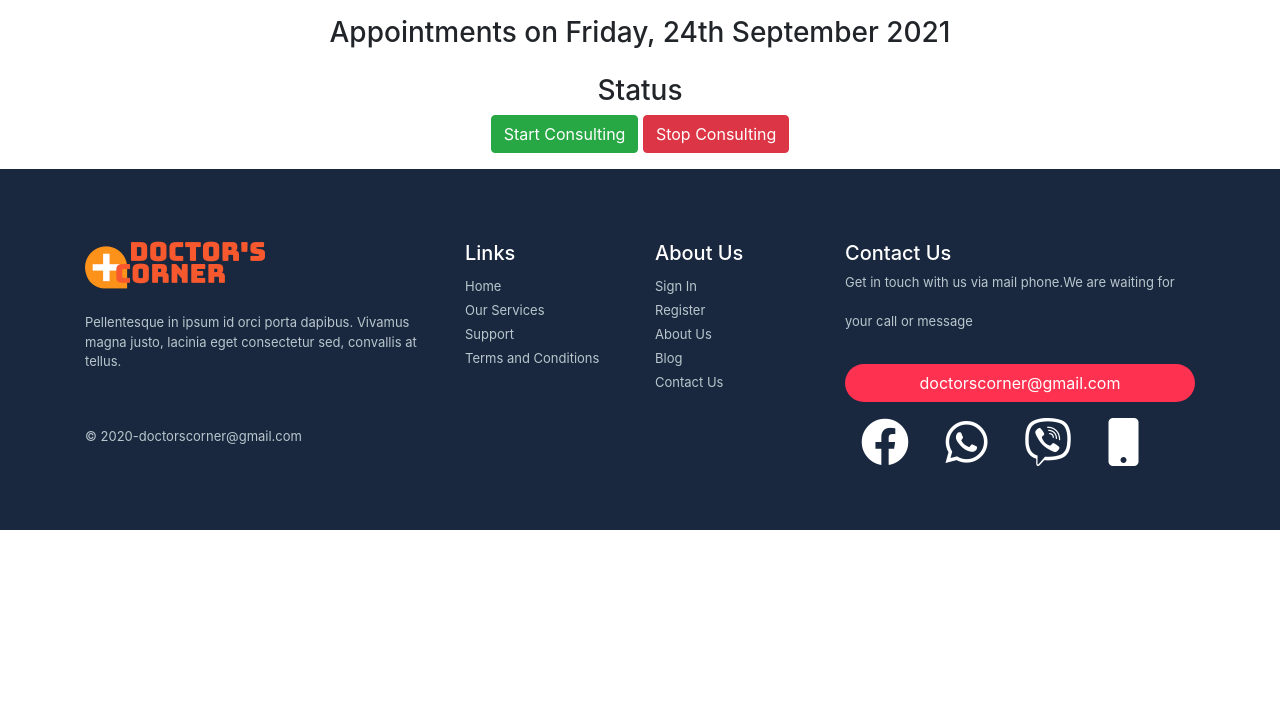
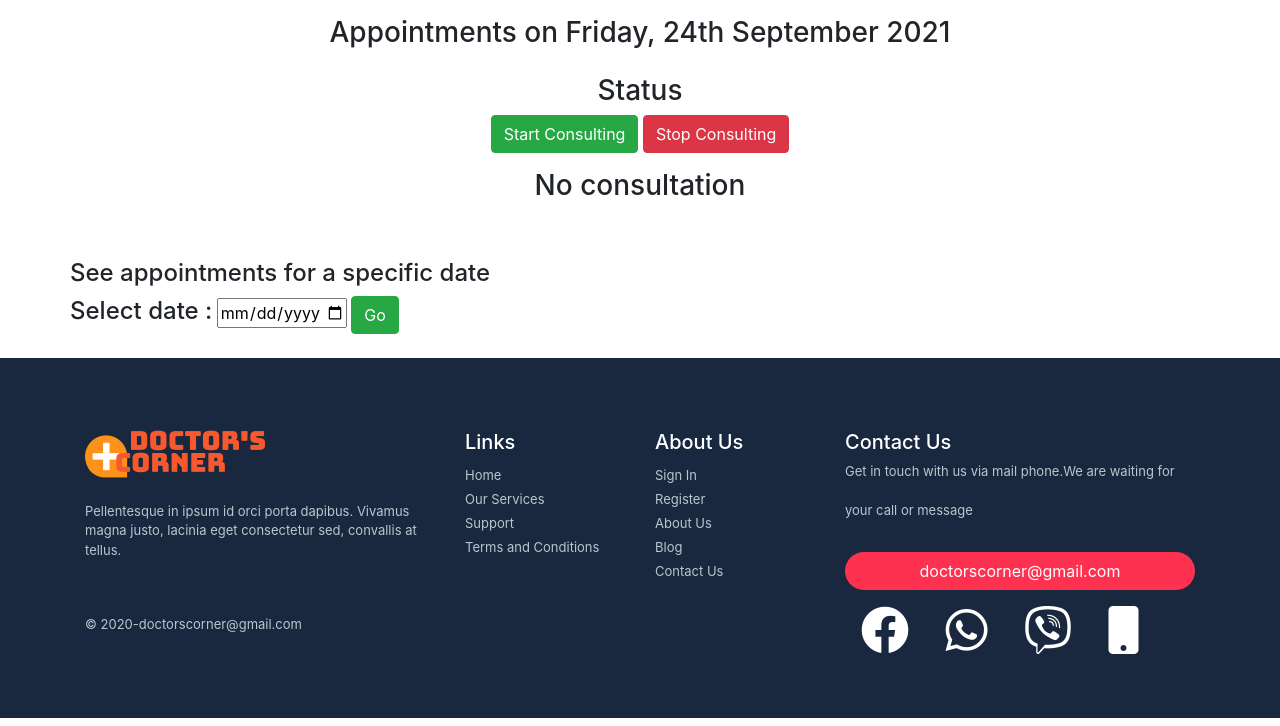
Before and after one commit to Hasanul-Bari/Doctors-corner, a PHP site: page /Appointments.php in a window 1280 px wide. Shown: the part 74-800 px from the top of the page. Run offline with PHP 8.4, Linux system fonts and the light colour scheme; the visitor is signed in with stand-in values (Sample User, id 1); tables that the repository leaves empty or names only in its code hold one stand-in row (values such as "Sample post").

Commit message:
Update Appointments.php

```diff
--- a/Appointments.php
+++ b/Appointments.php
@@ -16,8 +16,22 @@
       $date=new DateTime();
       $today= $date->format('Ymd');
 
+      if( isset($_POST["dt"])){
 
-      $sql="SELECT  consultations.Cid, consultations.Pid, patients.Name, consultations.Cdate, consultations.Ctime
+          //echo $_POST["dt"];
+
+          $date=new DateTime($_POST["dt"]);
+          $today= $date->format('Ymd');
+
+
+      }
+
+      //echo $today;
+
+
+
+
+      $sql="SELECT  consultations.Cid, consultations.Pid, patients.Name, consultations.Cdate, consultations.Ctime, consultations.status_
             FROM consultations JOIN patients
             ON consultations.pid=patients.Pid
             WHERE consultations.Did= :Did and consultations.Cdate= :today
@@ -135,7 +149,20 @@
 
 
         <?php
+              if($rows==false)
+              {
+                echo '<div class="row my-3">';
+                echo '<div class="col-md-2"></div>';
+                echo '<div class="col-md-8 text-center"> <h3> No consultation </h3> </div>';
+                echo '<div class="col-md-2"></div>';
+
+              }
+              else
+              {
                 foreach ( $rows as $row ){
+
+                  $status=htmlentities($row["status_"]);
+
                   ?>
                       <div class="row my-3">
                       <div class="col-md-2"></div>
@@ -144,13 +171,53 @@
                         <h5>Time : <?= htmlentities($row['Ctime']) ?></h5>
 
                         <a href="PatientProfile.php?patient_id=<?= htmlentities($row['Pid']) ?>" type="button" class="btn btn-primary">Details</a>
+
+                        <?php
+                          if($status==1){
+
+                        ?>
+                            <button type="button" class="btn btn-outline-success" disabled>Finished</button>
+                        <?php
+                          }
+                          else{
+                        ?>
+
+                            <a type="button" class="btn btn-primary" href="prescription.php?cid=<?= $row['Cid']?>">Write prescription</a>
                             <a type="button" class="btn btn-success">Meeting</a>
+                        <?php
+                          }
+                        ?>
+
+
                       </div>
                       <div class="col-md-2"></div>
                       </div>
                   <?php
                 }
+
+              }
+
+
          ?>
+
+
+
+
+        <div>
+
+              <br><br>
+              <h4>See appointments for a specific date</h4>
+              <form action="Appointments.php" method="POST">
+
+              <label for="dt"> <h4>Select date : </h4></label>
+              <input type="date" id="dt" name="dt" min="1900-01-01" max="2099-01-01" required>
+
+              <input type="submit"  class="btn btn-success" value="Go">
+
+
+              </form>
+
+        </div>
 
 
 
```
Lines whose indentation alone changed are shown as unchanged.
